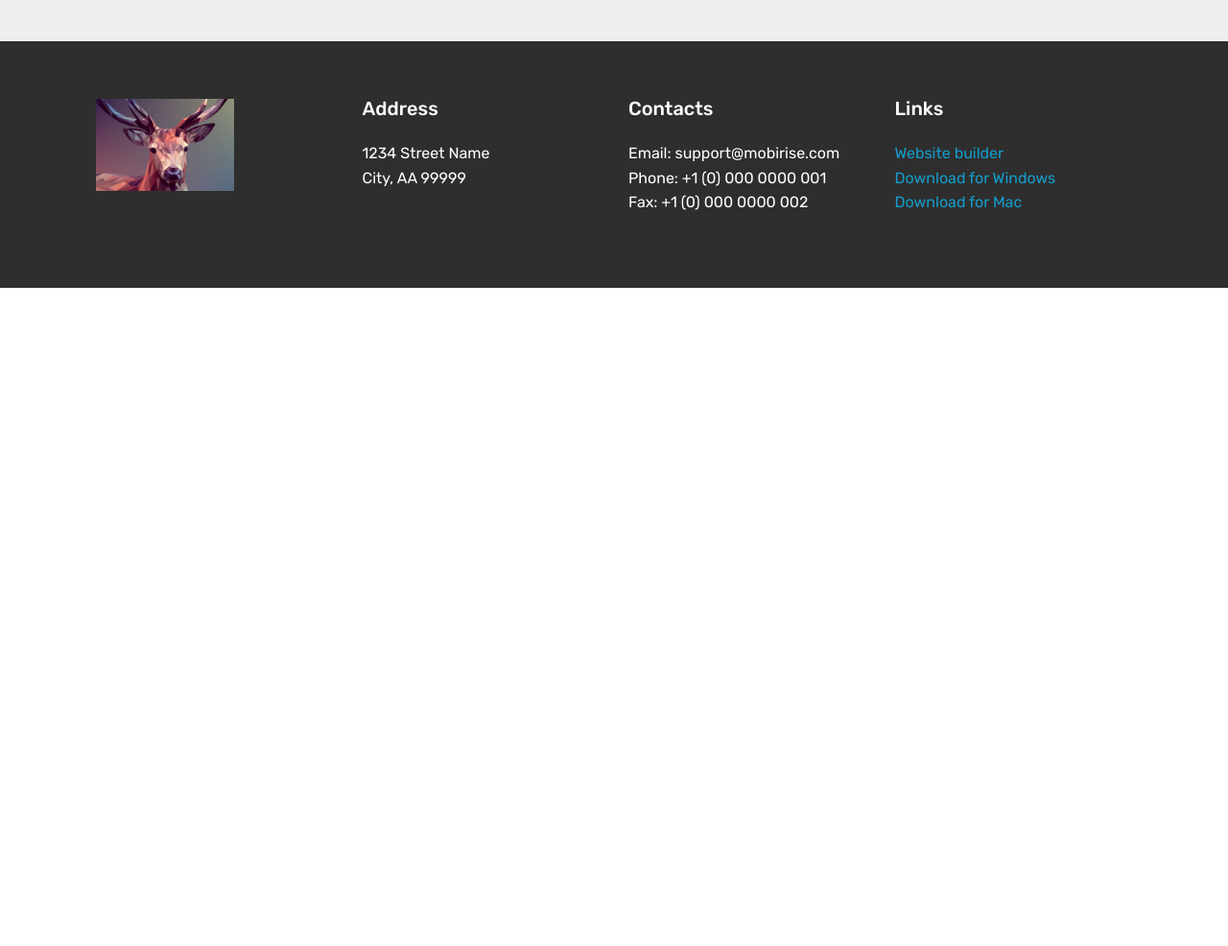
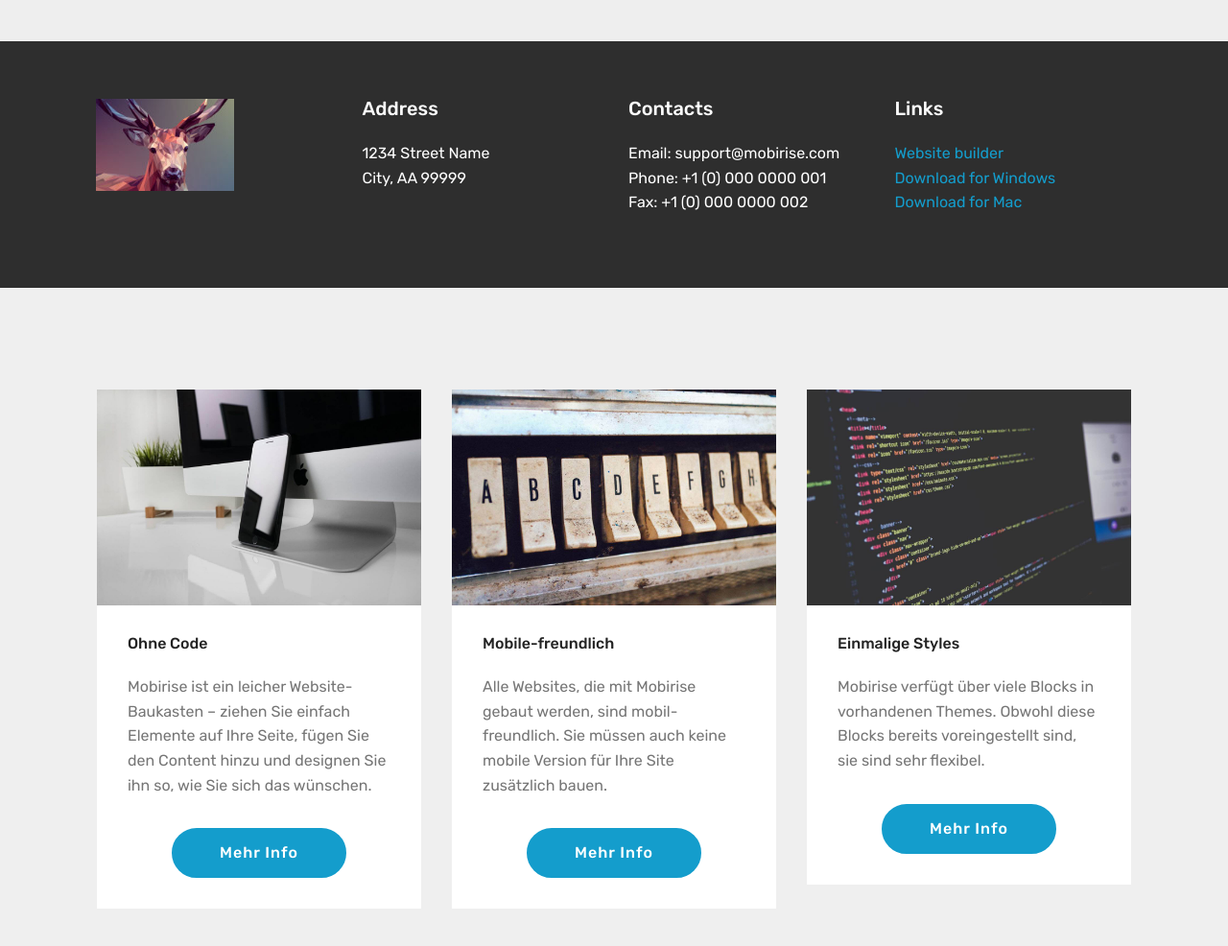
Before and after one commit to GreveCS/Mina, a plain HTML site: page index.html in a window 1280 px wide. Shown: the part 1312-2298 px from the top of the page at 96% size. Before the commit the page ends 1612 px from the top, so only its background shows below. Drawn offline with Linux system fonts and the light colour scheme; files whose address does not match are found by name.

Commit message:
create github pages

```diff
--- a/assets/mobirise/css/mbr-additional.css
+++ b/assets/mobirise/css/mbr-additional.css
@@ -1584,3 +1584,43 @@ body {
     -webkit-justify-content: center;
   }
 }
+.cid-r83YUpmwKB {
+  padding-top: 90px;
+  padding-bottom: 90px;
+  background-color: #efefef;
+}
+.cid-r83YUpmwKB .card-box {
+  padding: 0 2rem;
+}
+.cid-r83YUpmwKB .mbr-section-btn {
+  padding-top: 1rem;
+}
+.cid-r83YUpmwKB .mbr-section-btn a {
+  margin-top: 1rem;
+  margin-bottom: 0;
+}
+.cid-r83YUpmwKB h4 {
+  font-weight: 500;
+  margin-bottom: 0;
+  text-align: left;
+  padding-top: 2rem;
+}
+.cid-r83YUpmwKB p {
+  margin-bottom: 0;
+  text-align: left;
+  padding-top: 1.5rem;
+}
+.cid-r83YUpmwKB .mbr-text {
+  color: #767676;
+}
+.cid-r83YUpmwKB .card-wrapper {
+  height: 100%;
+  padding-bottom: 2rem;
+  background: #ffffff;
+  box-shadow: 0px 0px 0px 0px rgba(0, 0, 0, 0);
+  transition: box-shadow 0.3s;
+}
+.cid-r83YUpmwKB .card-wrapper:hover {
+  box-shadow: 0px 0px 30px 0px rgba(0, 0, 0, 0.05);
+  transition: box-shadow 0.3s;
+}
--- a/index.html
+++ b/index.html
@@ -49,7 +49,7 @@
                 </div>
 
                 <form class="form-inline" action="https://mobirise.com/" method="post" data-form-title="Mobirise Form">
-                    <input type="hidden" value="hJYWXeZHAkb9BhHakqfNTTuOpK9oVobP82ZNpYRLTCtOu/vooT0q42QsWBoJ/83wWgbF4cV8h0UHLjPdz5tz3ThHJHfj1QXEFR8u9xOA3w5jF38pG9hC8hh1H7psXvJz" data-form-email="true">
+                    <input type="hidden" value="WPmr7gbv4+ZHpPrW7kdRrKFuXZTwZkAEwJ+QOxdgdieZ2hFuINqW2nhN4ZFqTJW9zh3/pb61SvJH+cqR6gWb76sMfVI4erwCTu0SCzDeeHaPNgtl17P+Rx0EUzN/j4PS" data-form-email="true">
                     <div class="form-group">
                         <input type="text" class="form-control input-sm input-inverse" name="name" required="" data-form-field="Name" placeholder="Name" id="name-header13-4">
                     </div>
@@ -90,7 +90,7 @@
     </div>
 </section>
 
-<section class="engine"><a href="https://mobirise.info/f">simple website maker</a></section><section class="header1 cid-r83OKSbTXm mbr-parallax-background" id="header1-3">
+<section class="engine"><a href="https://mobirise.info/c">web builder</a></section><section class="header1 cid-r83OKSbTXm mbr-parallax-background" id="header1-3">
 
 
 
@@ -169,6 +169,81 @@
     </div>
 </section>
 
+<section class="features3 cid-r83YUpmwKB" id="features3-5">
+
+
+
+
+    <div class="container">
+        <div class="media-container-row">
+            <div class="card p-3 col-12 col-md-6 col-lg-4">
+                <div class="card-wrapper">
+                    <div class="card-img">
+                        <img src="assets/images/01.jpg" alt="Mobirise">
+                    </div>
+                    <div class="card-box">
+                        <h4 class="card-title mbr-fonts-style display-7">
+                            Ohne Code
+                        </h4>
+                        <p class="mbr-text mbr-fonts-style display-7">
+                            Mobirise ist ein leicher Website-Baukasten – ziehen Sie einfach Elemente auf Ihre Seite, fügen Sie den Content hinzu und designen Sie ihn so, wie Sie sich das wünschen.
+                        </p>
+                    </div>
+                    <div class="mbr-section-btn text-center">
+                        <a href="https://mobirise.co" class="btn btn-primary display-4">
+                            Mehr Info
+                        </a>
+                    </div>
+                </div>
+            </div>
+
+            <div class="card p-3 col-12 col-md-6 col-lg-4">
+                <div class="card-wrapper">
+                    <div class="card-img">
+                        <img src="assets/images/02.jpg" alt="Mobirise">
+                    </div>
+                    <div class="card-box">
+                        <h4 class="card-title mbr-fonts-style display-7">
+                            Mobile-freundlich
+                        </h4>
+                        <p class="mbr-text mbr-fonts-style display-7">
+                            Alle Websites, die mit Mobirise gebaut werden, sind mobil-freundlich. Sie müssen auch keine mobile Version für Ihre Site zusätzlich bauen.
+                        </p>
+                    </div>
+                    <div class="mbr-section-btn text-center">
+                        <a href="https://mobirise.co" class="btn btn-primary display-4">
+                            Mehr Info
+                        </a>
+                    </div>
+                </div>
+            </div>
+
+            <div class="card p-3 col-12 col-md-6 col-lg-4">
+                <div class="card-wrapper">
+                    <div class="card-img">
+                        <img src="assets/images/03.jpg" alt="Mobirise">
+                    </div>
+                    <div class="card-box">
+                        <h4 class="card-title mbr-fonts-style display-7">
+                            Einmalige Styles
+                        </h4>
+                        <p class="mbr-text mbr-fonts-style display-7">
+                            Mobirise verfügt über viele Blocks in vorhandenen Themes. Obwohl diese Blocks bereits voreingestellt sind, sie sind sehr flexibel.
+                        </p>
+                    </div>
+                    <div class="mbr-section-btn text-center">
+                        <a href="https://mobirise.co" class="btn btn-primary display-4">
+                            Mehr Info
+                        </a>
+                    </div>
+                </div>
+            </div>
+
+
+        </div>
+    </div>
+</section>
+
 
   <script src="assets/web/assets/jquery/jquery.min.js"></script>
   <script src="assets/popper/popper.min.js"></script>
```
Also changed, not shown: assets/images/01.jpg (added), assets/images/02.jpg (added), assets/images/03.jpg (added), 1 other file.
